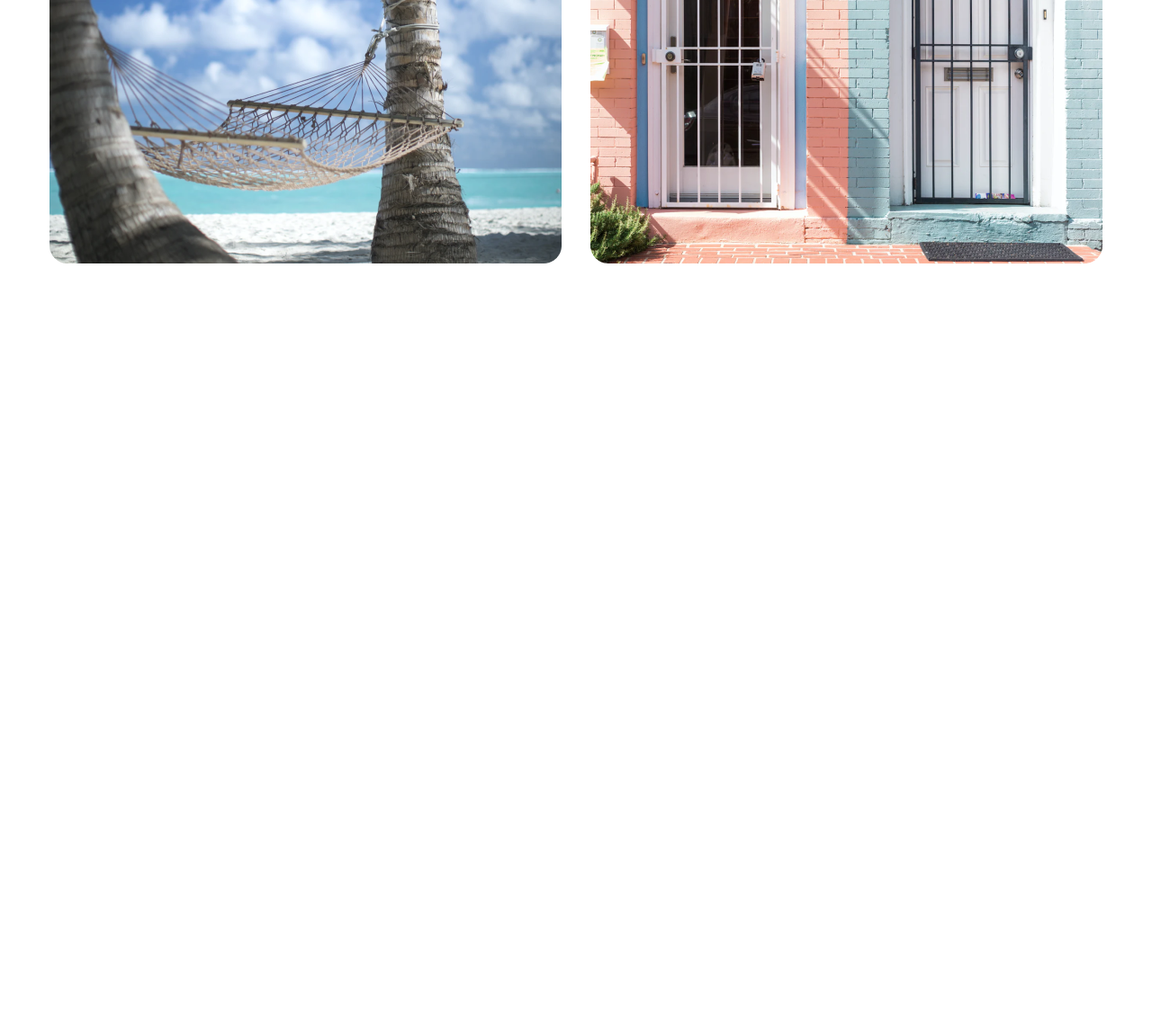
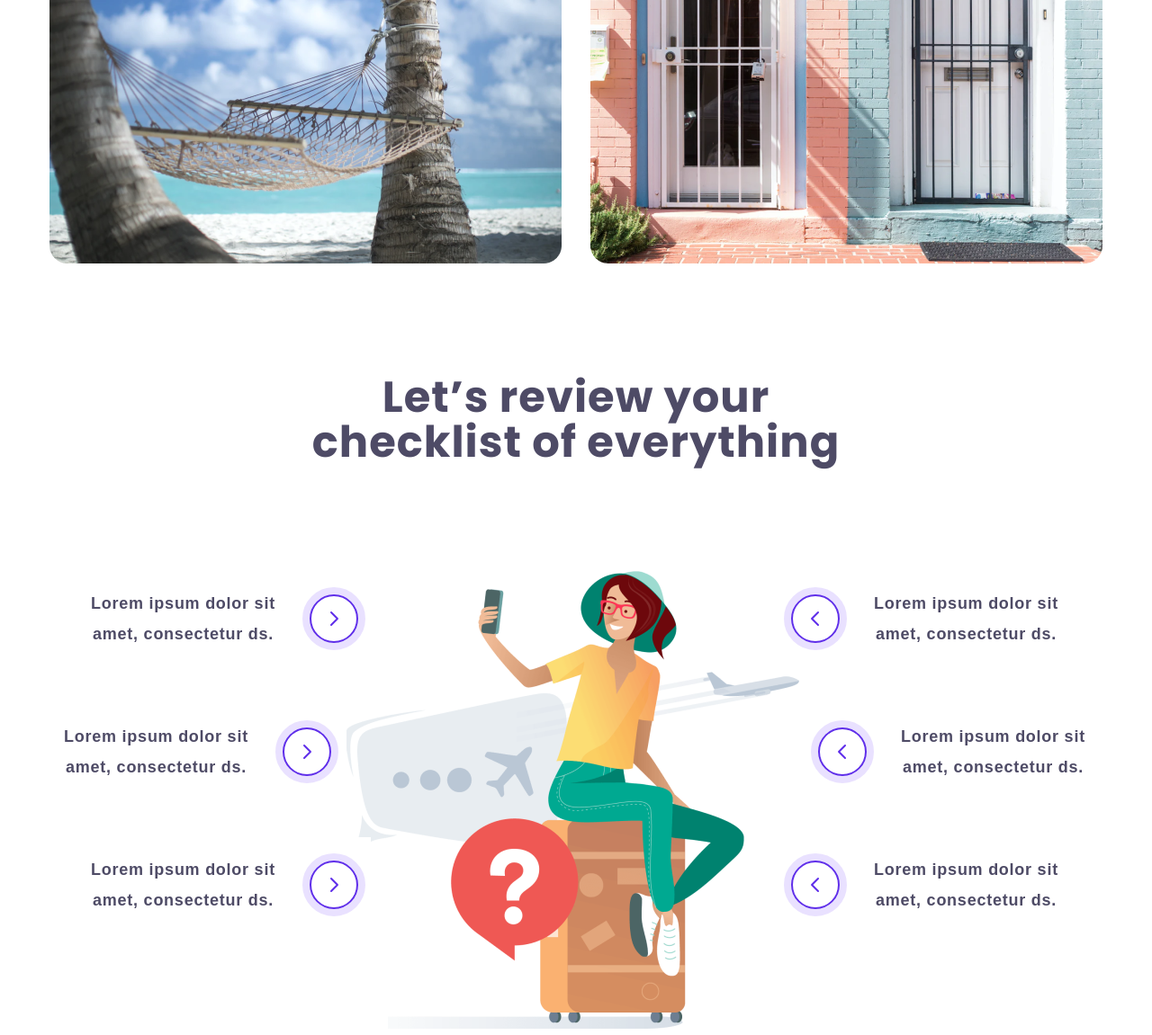
Before and after one commit to dilshod2604/Travelulu1, a plain HTML site: page index.html in a window 1280 px wide. Shown: the part 2487-3638 px from the top of the page at 90% size. Before the commit the page ends 2787 px from the top, so only its background shows below. Drawn offline with Linux system fonts and the light colour scheme.

Commit message:
finished planing ahead

```diff
--- a/css/style.css
+++ b/css/style.css
@@ -211,6 +211,8 @@ body {
   padding: 20px;
 }
 .tool__boxes_img {
+  width: 100%;
+  object-fit: cover;
 }
 .tool__boxes__tile {
   margin: 0;
@@ -274,11 +276,83 @@ body {
   grid-auto-rows: 603px;
   gap: 32px;
 }
-.gallery__boxes__img{
-width: 100%;
-object-fit: cover;
+.planing__ahead_content {
+  margin-top: 124px;
+}
+.planing__ahead__title {
+  max-width: 619px;
+  font-weight: 700;
+  font-size: 48px;
+  line-height: 50px;
+  letter-spacing: 1px;
+  text-align: center;
+  color: #4e4b66;
+  margin: 0 auto;
+}
+.planing__ahead__top {
+  display: flex;
+  justify-content: space-between;
+  margin-top: 118px;
+}
+.plaing__ahead__images {
+  width: 100%;
+}
+.planing__ahead_img {
+  width: 100%;
+  object-fit: cover;
+  height: 509px;
+}
+.planing__ahead__box {
+  width: 100%;
+  max-width: 330px;
+}
+.left {
+  position: relative;
+  left: 30px;
+}
+.middle {
+  margin-top: 42px;
+  margin-bottom: 42px;
+}
+.right {
+  position: relative;
+  right: 30px;
 }
 
+.gallery__boxes__img {
+  width: 100%;
+  object-fit: cover;
+}
+.planing__ahead__box__buttons {
+  display: flex;
+  align-items: center;
+  border: none;
+  background-color: #fff;
+  gap: 20px;
+}
+.box__buttons__text {
+  max-width: 225px;
+  font-weight: 600;
+  font-size: 18px;
+  line-height: 34px;
+  letter-spacing: 0.75px;
+  color: #4e4b66;
+}
+@media (max-width: 1000px) {
+  .plaing__ahead__images {
+    order: -1;
+  }
+  .planing__ahead__top {
+    flex-direction: column;
+    align-items: center;
+  }
+  .box1 .planing__ahead__box__buttons {
+    flex-direction: row-reverse;
+  }
+  .box2 .box__button__img {
+    transform: rotate(180deg);
+  }
+}
 
 @media (max-width: 700px) {
   .plan__images {
@@ -293,6 +367,10 @@ object-fit: cover;
   }
   .tool__box {
     grid-template-columns: repeat(1, 1fr);
+  }
+  .tool__boxes_img {
+    width: 70%;
+    object-fit: cover;
   }
 }
 
@@ -311,13 +389,11 @@ object-fit: cover;
     grid-template-columns: repeat(1, 1fr);
     margin-top: 200px;
   }
-  .gallery__box{
-    grid-template-columns: repeat(1 ,1fr);
+  .gallery__box {
+    grid-template-columns: repeat(1, 1fr);
   }
-  .gallery__top{
-
+  .gallery__top {
     flex-direction: column;
     justify-content: center;
   }
-
 }
--- a/index.html
+++ b/index.html
@@ -126,10 +126,96 @@
               </div>
               <div class="gallery__box">
                 <div class="gallery__boxes">
-                  <img class="gallery__boxes__img" src="./img/Rectangle 12.png" alt="">
+                  <img
+                    class="gallery__boxes__img"
+                    src="./img/Rectangle 12.png"
+                    alt=""
+                  />
                 </div>
                 <div class="gallery__boxes">
-                  <img class="gallery__boxes__img" src="./img/Rectangle 13.png" alt="">
+                  <img
+                    class="gallery__boxes__img"
+                    src="./img/Rectangle 13.png"
+                    alt=""
+                  />
+                </div>
+              </div>
+            </div>
+          </div>
+        </section>
+        <section class="planing__ahead">
+          <div class="container">
+            <div class="planing__ahead_content">
+              <h1 class="planing__ahead__title">
+                Let’s review your checklist of everything
+              </h1>
+              <div class="planing__ahead__top">
+                <div class="planing__ahead__box box1">
+                  <button class="planing__ahead__box__buttons left">
+                    <p class="box__buttons__text">
+                      Lorem ipsum dolor sit amet, consectetur ds.
+                    </p>
+                    <img
+                      src="./img/arrowright.svg"
+                      alt=""
+                      class="box__button__img"
+                    />
+                  </button>
+                  <button class="planing__ahead__box__buttons middle ">
+                    <p class="box__buttons__text">
+                      Lorem ipsum dolor sit amet, consectetur ds.
+                    </p>
+                    <img
+                      src="./img/arrowright.svg"
+                      alt=""
+                      class="box__button__img"
+                    />
+                  </button>
+                  <button class="planing__ahead__box__buttons left">
+                    <p class="box__buttons__text">
+                      Lorem ipsum dolor sit amet, consectetur ds.
+                    </p>
+                    <img
+                      src="./img/arrowright.svg"
+                      alt=""
+                      class="box__button__img"
+                    />
+                  </button>
+                </div>
+                <div class="plaing__ahead__images">
+                  <img  class="planing__ahead_img" src="./img/AirHelp.png" alt="">
+                </div>
+                <div class="planing__ahead__box box2">
+                  <button class="planing__ahead__box__buttons right">
+                    <img
+                      src="./img/arrowleft.svg"
+                      alt=""
+                      class="box__button__img"
+                    />
+                    <p class="box__buttons__text">
+                      Lorem ipsum dolor sit amet, consectetur ds.
+                    </p>
+                  </button>
+                  <button class="planing__ahead__box__buttons middle ">
+                    <img
+                      src="./img/arrowleft.svg"
+                      alt=""
+                      class="box__button__img"
+                    />
+                    <p class="box__buttons__text">
+                      Lorem ipsum dolor sit amet, consectetur ds.
+                    </p>
+                  </button>
+                  <button class="planing__ahead__box__buttons  right">
+                    <img
+                      src="./img/arrowleft.svg"
+                      alt=""
+                      class="box__button__img"
+                    />
+                    <p class="box__buttons__text">
+                      Lorem ipsum dolor sit amet, consectetur ds.
+                    </p>
+                  </button>
                 </div>
               </div>
             </div>
```
Also changed, not shown: img/AirHelp.png (added), img/arrowleft.svg (added), img/arrowright.svg (added).
